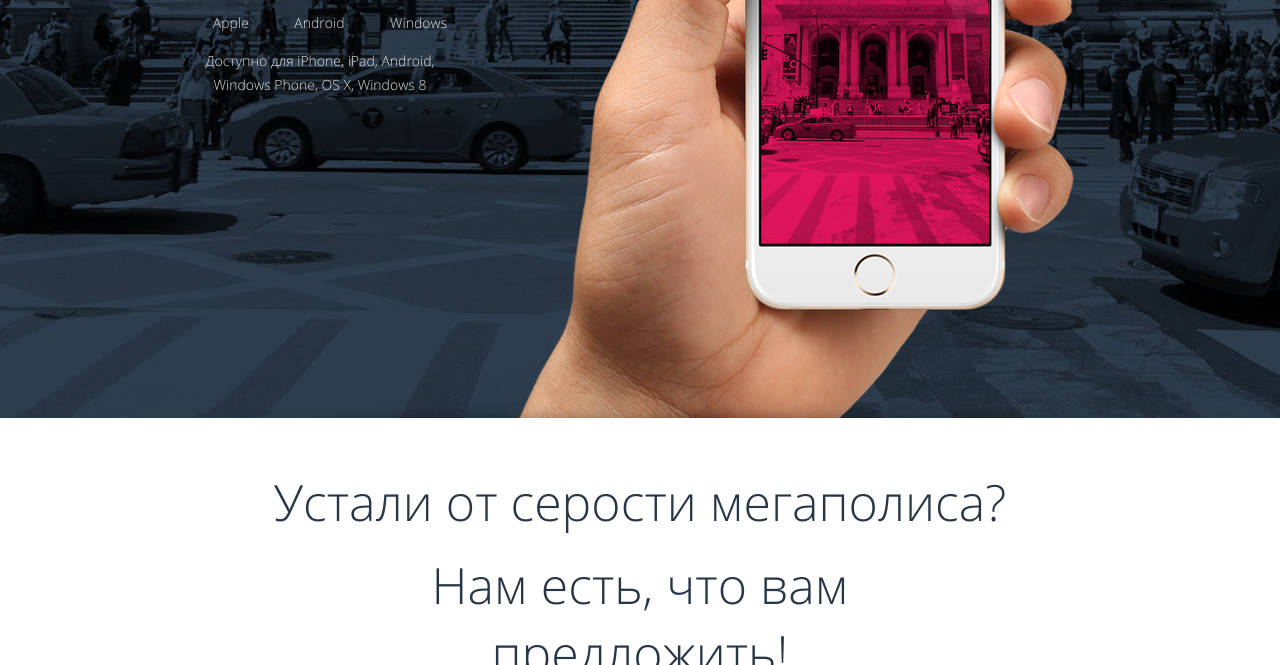
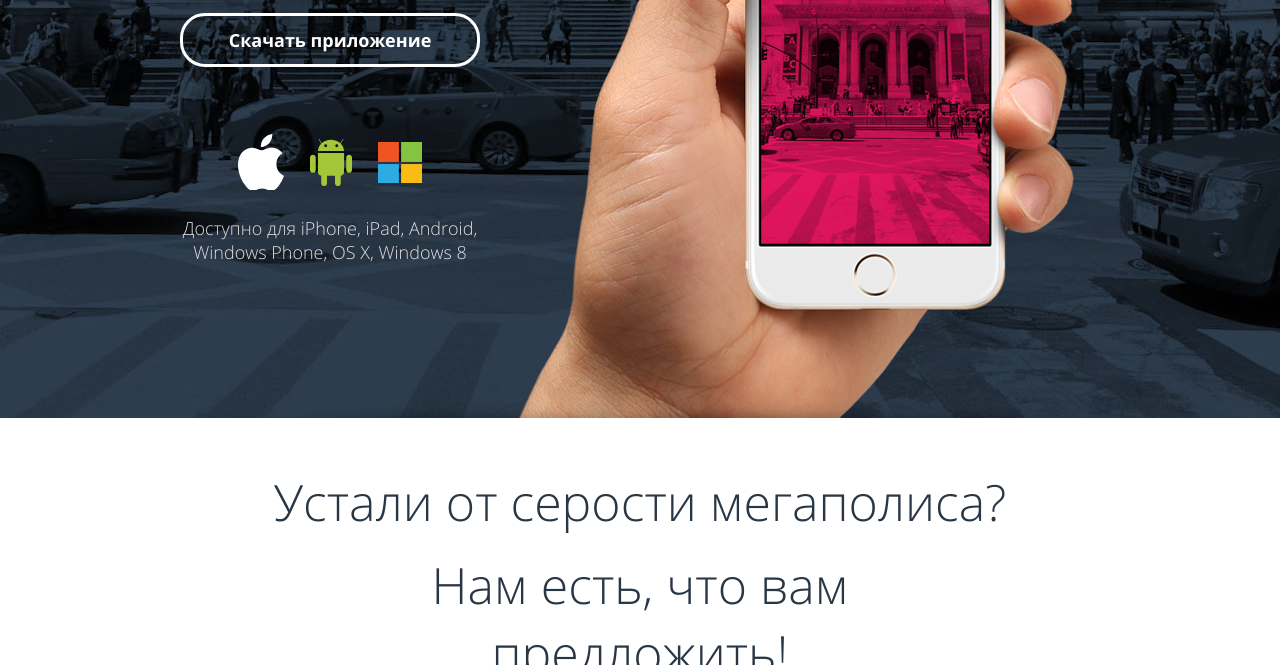
Before and after one commit to Chaos28/144521-pink, a website: page source/index.html in a window 1280 px wide. Shown: the part 435-1100 px from the top of the page. Drawn offline with nearby package versions, Linux system fonts and the light colour scheme; files that its build step writes are made by us from their sources.

Commit message:
Добавление иконок для download-menu

```diff
--- a/source/index.html
+++ b/source/index.html
@@ -54,21 +54,21 @@
           <div class="container">
             <div class="download-menu__applications">
               <p class="download-menu__title">Взгляните на жизнь иначе!</p>
-              <a class="download-menu__download-link">Скачать приложение</a>
+              <a href="#" class="download-menu__download-link">Скачать приложение</a>
               <ul class="download-menu__platform">
-                <li class="download-menu__item download-menu__item--apple">
-                  <a>Apple</a>
+                <li>
+                  <a class="download-menu__item download-menu__item--apple"><span class="visually-hidden">Apple</span></a>
                 </li>
 
-                <li class="download-menu__item download-menu__item--android">
-                  <a>Android</a>
+                <li>
+                  <a class="download-menu__item download-menu__item--android"><span class="visually-hidden">Android</span></a>
                 </li>
 
-                <li class="download-menu__item download-menu__item--windows">
-                  <a>Windows</a>
+                <li>
+                  <a class="download-menu__item download-menu__item--microsoft"><span class="visually-hidden">Microsoft</span></a>
                 </li>
               </ul>
-              <p class="download-menu__description">Доступно для iPhone, iPad, Android, Windows Phone, OS X, Windows 8</p>
+              <p class="download-menu__description">Доступно для iPhone, iPad, Android,<br> Windows Phone, OS X, Windows 8</p>
             </div>
           </div>
         </div>
--- a/source/less/blocks/download-menu.less
+++ b/source/less/blocks/download-menu.less
@@ -47,25 +47,58 @@
   color: #ffffff;
   padding: 0;
   margin: 0;
-  margin-bottom: 40px;
 }
 
 .download-menu__download-link {
-  min-width: 280px;
-  min-height: 55px;
+  display: block;
+  // min-width: 300px;
+  // min-height: 55px;
+  padding: 15px 35px;
   font-size: 18px;
   line-height: 18px;
   font-weight: 700;
+  text-decoration: none;
   color: #ffffff;
-  border: 2px solid #ffffff;
+  border: 3px solid #ffffff;
+  border-radius: 25px;
+  margin-bottom: 32px;
 }
 
 .download-menu__platform {
-  min-width: 280px;
+  width: 210px;
+  margin-left: auto;
+  margin-right: auto;
+  margin-bottom: 26px;
   padding: 0;
   list-style: none;
   display: flex;
   justify-content: space-around;
+  align-items: center;
+}
+
+.download-menu__item {
+  display: block;
+
+  &--apple {
+    background-image: url("../img/logo-apple.svg");
+    background-repeat: no-repeat;
+    width: 47px;
+    height: 56px;
+  }
+
+  &--android {
+    background-image: url("../img/logo-android.svg");
+    background-repeat: no-repeat;
+    width: 43px;
+    height: 47px;
+  }
+
+  &--microsoft {
+    background-image: url("../img/logo-microsoft.svg");
+    background-repeat: no-repeat;
+    width: 44px;
+    height: 41px;
+  }
 }
 
 .download-menu__description {
@@ -96,7 +129,7 @@
   }
 
   .download-menu__applications {
-    width: 300px;
+    width: 320px;
   }
 
   .download-menu__container {
@@ -107,9 +140,19 @@
     display: block;
     font-size: 40px;
     width: 200px;
-    margin: 0 auto;
+    margin-left: auto;
+    margin-right: auto;
+    margin-bottom: 15px;
     line-height: normal;
     text-align: center;
+  }
+
+  .download-menu__download-link {
+    margin-bottom: 46px;
+  }
+
+  .download-menu__description {
+    font-size: 18px;
   }
 }
 
@@ -125,8 +168,18 @@
     }
   }
 
+  .download-menu__applications {
+    padding-left: 10px;
+    padding-right: 10px;
+  }
+
   .download-menu__title {
     font-size: 50px;
     width: 240px;
+    margin-bottom: 40px;
+  }
+
+  .download-menu__download-link {
+    margin-bottom: 67px;
   }
 }
```
